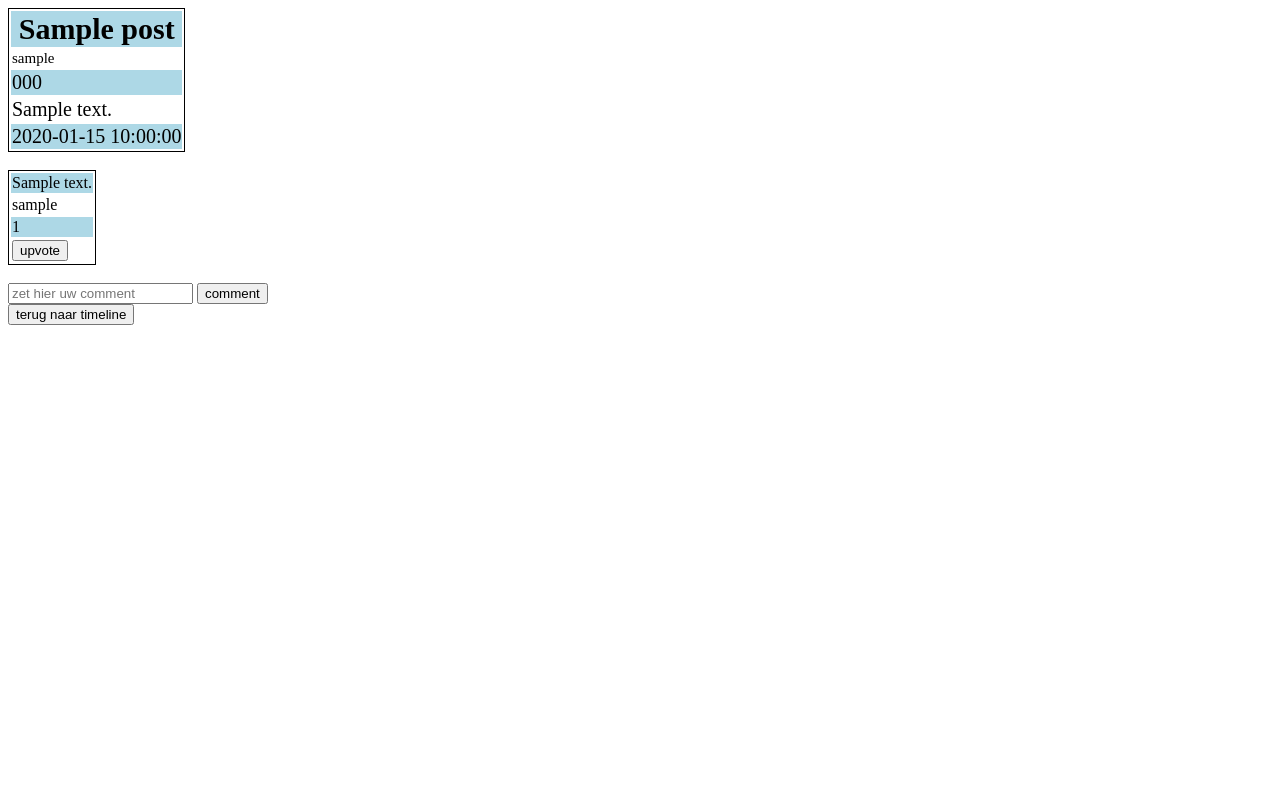
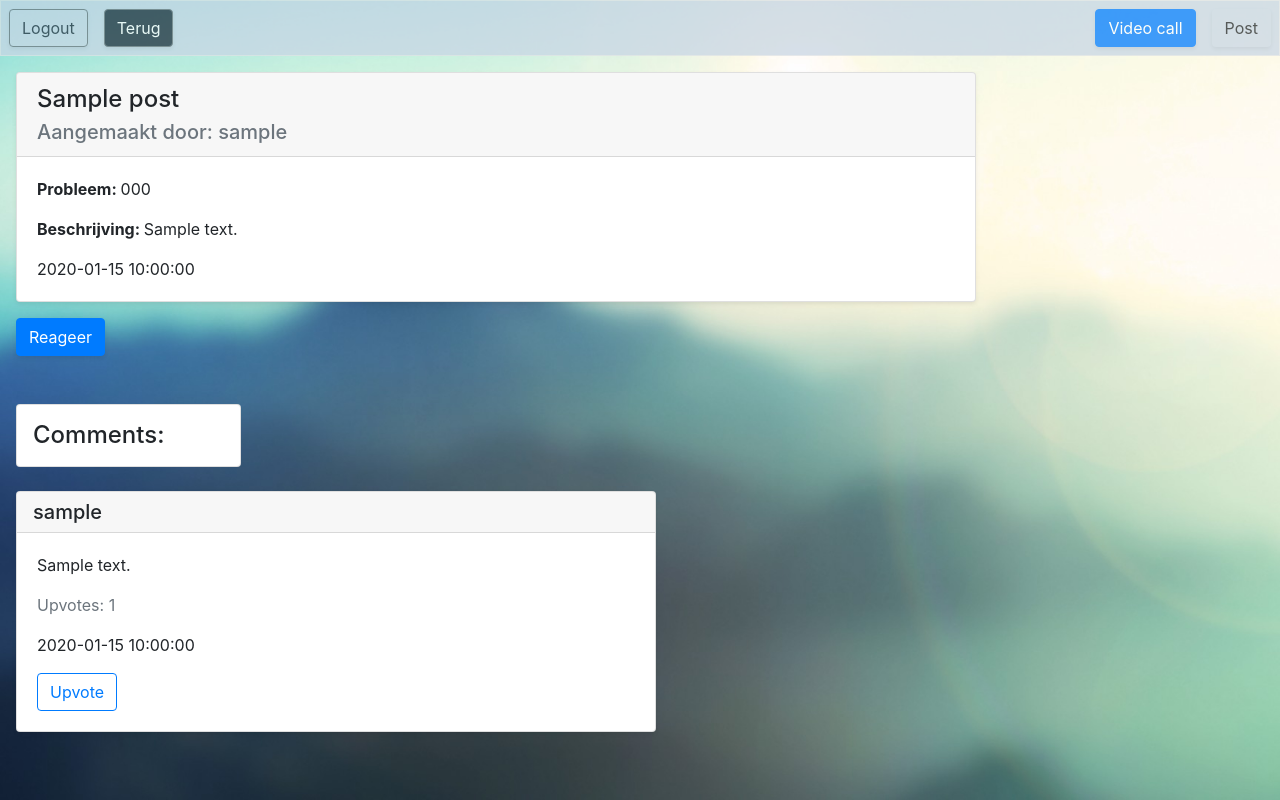
Before and after one commit to ath1s/Stully, a PHP site: page /pages/post.php?id=1 in a window 1280 px wide. Run offline with PHP 8.4, Linux system fonts and the light colour scheme; the visitor is signed in with stand-in values (Sample User, id 1); tables that the repository leaves empty hold one stand-in row (values such as "Sample post"); data that the repository does not hold is empty; some libraries are stand-ins or nearby versions.

Commit message:
added the style for the react posts and fixed some buttons in the nav and on the timeline.

```diff
--- a/pages/post.php
+++ b/pages/post.php
@@ -18,53 +18,147 @@ $row = $result->fetch_array(MYSQLI_ASSOC);
     <meta charset="UTF-8">
     <meta http-equiv="X-UA-Compatible" content="IE=edge">
     <meta name="viewport" content="width=device-width, initial-scale=1.0">
-    <title><?php echo $row["username"];?>'s post</title>
+    <title>Stully - <?php echo $row["username"];?>'s post</title>
+    <script
+        src="https://code.jquery.com/jquery-3.6.0.js"
+        integrity="sha256-H+K7U5CnXl1h5ywQfKtSj8PCmoN9aaq30gDh27Xc0jk="
+        crossorigin="anonymous">
+    </script>
+    <link rel="stylesheet" href="https://cdn.jsdelivr.net/npm/bootstrap@4.6.0/dist/css/bootstrap.min.css" integrity="sha384-B0vP5xmATw1+K9KRQjQERJvTumQW0nPEzvF6L/Z6nronJ3oUOFUFpCjEUQouq2+l" crossorigin="anonymous">
+    <script src="https://cdn.jsdelivr.net/npm/bootstrap@4.6.0/dist/js/bootstrap.min.js" integrity="sha384-+YQ4JLhjyBLPDQt//I+STsc9iw4uQqACwlvpslubQzn4u2UU2UFM80nGisd026JF" crossorigin="anonymous"></script>
+    <script src="https://cdnjs.cloudflare.com/ajax/libs/popper.js/1.14.7/esm/popper-utils.js"></script>
+    <script src="https://use.fontawesome.com/390a5dcccb.js"></script>
+    <link rel="stylesheet" href="../styles/index.css">
+    <link rel="stylesheet" href="../styles/post.css">
 </head>
 <body>
+    <nav class="clearfix border nav-bgcolor">
+        <form action="../php/logout.php">
+            <button class="btn btn-outline-secondary float-left m-2 shadow-sm" type="submit" value="Logout">
+                Logout
+            </button>
+        </form>
+
+        <button class="btn btn-secondary float-left m-2 shadow-sm" onclick="window.location.href = 'timeline.php'">
+            Terug
+        </button>
+
+        <!-- Button to Open the post Modal -->
+        <button type="button" class="btn btn-disable float-right m-2 shadow-sm" onclick="alert('Niet beschikbaar.')" data-toggle="modal" data-target="#postModal">
+            Post
+        </button>
+
+        <button type="button" onclick="window.location.href = 'status.php'" class="btn btn-primary float-right m-2 shadow-sm">
+            Video call
+        </button>
+    </nav>
+
+    <!-- React Modal -->
+    <div class="modal fade" id="reactModal">
+        <div class="modal-post modal-dialog modal-lg">
+        <div class="modal-content">
+
+            <!-- Modal Header -->
+            <div class="modal-header">
+            <h4 class="modal-title">Reageer</h4>
+            <button type="button" class="close" data-dismiss="modal">&times;</button>
+            </div>
+
+            <!-- Modal body -->
+            <div class="modal-body">
+                <form method="post" action="comment.php">
+                    <div class="form-group">
+                        <label for="title">Comment:</label>
+                        <input class="form-control" type="text" placeholder="Plaats uw comment:" name="comment">
+                    </div>
+                    <input type="hidden" name="username" value="<?echo $_SESSION["username"];?>">
+                    <input type="hidden" name="post_id" value="<?echo htmlspecialchars($_GET["id"]);?>">
+
+                    <button class="btn btn-primary" type="submit" name="upload" value="comment">Reageer</button>
+                </form>
+            </div>
+
+        </div>
+        </div>
+    </div>
+
         <?php
             require_once('../classes/Post.php');
 
             $post = new Post();
             if(count($post->showPost(htmlspecialchars($_GET["id"]))) > 0){
                 $show = $post->showPost(htmlspecialchars($_GET["id"]));
-                echo "<table style='border:1px solid black'>";
-                echo "<tr><th style='font-size:30px;background-color:lightblue;'>" . $show[0]["title"] . "</th></tr>";
-                echo "<tr><td style='font-size:15px;'>" . $row["username"] . "</td></tr>";
-                echo "<tr><td style='font-size:20px;background-color:lightblue;'>" . $show[0]["code"] . "</td></tr>";
-                echo "<tr><td style='font-size:20px;'>" . $show[0]["subtext"] . "</td></tr>";
-                echo "<tr><td style='font-size:20px;background-color:lightblue;'>" . $show[0]["timestamp"] . "</td></tr>";
-                echo "</table><br>";
+                // echo "<table style='border:1px solid black'>";
+                // echo "<tr><th style='font-size:30px;background-color:lightblue;'>" . $show[0]["title"] . "</th></tr>";
+                // echo "<tr><td style='font-size:15px;'>" . $row["username"] . "</td></tr>";
+                // echo "<tr><td style='font-size:20px;background-color:lightblue;'>" . $show[0]["code"] . "</td></tr>";
+                // echo "<tr><td style='font-size:20px;'>" . $show[0]["subtext"] . "</td></tr>";
+                // echo "<tr><td style='font-size:20px;background-color:lightblue;'>" . $show[0]["timestamp"] . "</td></tr>";
+                // echo "</table><br>";
+
+                echo '<div class="card w-75 m-3 shadow-sm" style="background: white; opacity: none;">';
+                echo '<div class="card-header">';
+                echo '<h4 class="card-title">' . $show[0]["title"] . '</h4>';
+                echo '<h5 class="card-subtitle text-muted"> Aangemaakt door: ' . $row["username"] . '</h5>';
+                echo '</div>';
+                echo '<div class="card-body">';
+                echo '<p class="card-text"><strong>Probleem: </strong>' . $show[0]["code"] . '</p>';
+                echo '<p class="card-text"><strong>Beschrijving: </strong>' . $show[0]["subtext"] . '</p>';
+                echo '<p class="card-text">' . $show[0]["timestamp"] . '</p>';
+                echo '</div>';
+                echo '</div>';
             }
+
+            ?>
+
+        <!-- React button -->
+        <button class="btn btn-primary shadow-sm ml-3" data-toggle="modal" data-target="#reactModal">Reageer</button>
+
+        <div class="card ml-3 mt-5 mb-4" style="width: 225px;">
+            <div class="card-body pt-3 pl-3 pr-3 pb-2">
+                <h4>Comments:</h4>
+            </div>
+        </div>
+
+            <?php
             $comments = $post->showComments(htmlspecialchars($_GET["id"]));
             if (!empty($comments)) {
                 $stmt = $mysql->query("SELECT username FROM account WHERE account_id = " . $comments[0]['account_id'] . ";");
                 $commentaccount = $stmt->fetch_array(MYSQLI_ASSOC)["username"];
                 foreach ($comments as $comment) {
-                    echo "<table style='border:1px solid black'>";
-                    echo "<tr><td style='background-color:lightblue;'>" . $comment["comment"] . "</td></tr>";
-                    echo "<tr><td>" . $commentaccount . "</td></tr>";
-                    echo "<tr><td style='background-color:lightblue;'>" . $comment["punten"] . "</td></tr>";
-                    echo"<tr><td>
-                    <form action='../php/vote.php' method='post'>
+                    // echo "<table style='border:1px solid black'>";
+                    // echo "<tr><td style='background-color:lightblue;'>" . $comment["comment"] . "</td></tr>";
+                    // echo "<tr><td>" . $commentaccount . "</td></tr>";
+                    // echo "<tr><td style='background-color:lightblue;'>" . $comment["punten"] . "</td></tr>";
+                    // echo"<tr><td>
+                    // <form action='../php/vote.php' method='post'>
+                    // <input type='hidden' name='post_id' value='" . $_GET["id"] . "'>
+                    // <input type='hidden' name='id' value='" . $comment["comment_id"] . "'>
+                    // <input type='hidden' name='vote' value='upvote'>
+                    // <input type='submit' value='upvote'>
+                    // </form></tr></td>";
+                    // echo "</table><br>";
+
+                    echo '<div class="card w-50 m-3 shadow-sm" style="background: white; opacity: none;">';
+                    echo '<div class="card-header">';
+                    echo '<h5 class="card-title m-n1">' . $commentaccount . '</h5>';
+                    echo '</div>';
+                    echo '<div class="card-body">';
+                    echo '<p class="card-text">' . $comment["comment"] . '</p>';
+                    echo '<p class="card-text text-muted">Upvotes: ' . $comment["punten"] . '</p>';
+                    echo '<p class="card-text">' . $show[0]["timestamp"] . '</p>';
+                    echo " <form action='../php/vote.php' method='post'>
                     <input type='hidden' name='post_id' value='" . $_GET["id"] . "'>
                     <input type='hidden' name='id' value='" . $comment["comment_id"] . "'>
                     <input type='hidden' name='vote' value='upvote'>
-                    <input type='submit' value='upvote'>
+                    <input class='btn btn-outline-primary' type='submit' value='Upvote'>
                     </form></tr></td>";
-                    echo "</table><br>";
+                    echo '</div>';
+                    echo '</div>';
                 }
             } else {
                 echo "Maak de eerste comment!";
             }
         ?>
-        <form action="comment.php" method="post">
-        <input type="text" name="comment" placeholder="zet hier uw comment">
-        <input type="hidden" name="username" value="<?echo $_SESSION["username"];?>">
-        <input type="hidden" name="post_id" value="<?echo htmlspecialchars($_GET["id"]);?>">
-        <input type="submit" value="comment">
-        </form>
-        <form action="timeline.php">
-        <input type="submit" value="terug naar timeline">
-        </form>
 </body>
 </html>
--- a/pages/timeline.php
+++ b/pages/timeline.php
@@ -25,7 +25,7 @@ if($_SESSION["loggedin"] != true){
 <body>
     <nav class="clearfix border nav-bgcolor">
         <form action="../php/logout.php">
-            <button class="btn btn-secondary float-left m-2 shadow-sm" type="submit" value="Logout">
+            <button class="btn btn-outline-secondary float-left m-2 shadow-sm" type="submit" value="Logout">
                 Logout
             </button>
         </form>
@@ -40,7 +40,7 @@ if($_SESSION["loggedin"] != true){
         </button>
     </nav>
 
-    <!-- The Modal -->
+    <!-- Post Modal -->
     <div class="modal fade" id="postModal">
         <div class="modal-post modal-dialog modal-lg">
         <div class="modal-content">
@@ -125,7 +125,7 @@ if($_SESSION["loggedin"] != true){
                                 echo '<p class="card-text">' . $timeline->getPosts()[$i]["code"] . '</p>';
                                 echo '<p class="card-text">' . $timeline->getPosts()[$i]["subtext"] . '</p>';
                                 echo '<p class="card-text">' . $timeline->getPosts()[$i]["timestamp"] . '</p>';
-                                echo '<a href="post.php?id=' . $timeline->getPosts()[$i]["post_id"] . '" class="card-link">React</a>';
+                                echo '<a href="post.php?id=' . $timeline->getPosts()[$i]["post_id"] . '" class="btn btn-outline-primary">Reageer</a>';
                                 echo '</div>';
                                 echo '</div>';
                             }
--- a/styles/index.css
+++ b/styles/index.css
@@ -53,6 +53,10 @@ body {
     background-color: #222f3e;
 }
 
+.btn-outline-secondary {
+    color: #222f3e;
+}
+
 .register {
     padding: 5px 0 25px;
 }
--- /dev/null
+++ b/styles/post.css
@@ -0,0 +1,3 @@
+body {
+    overflow-y: visible;
+}
```
